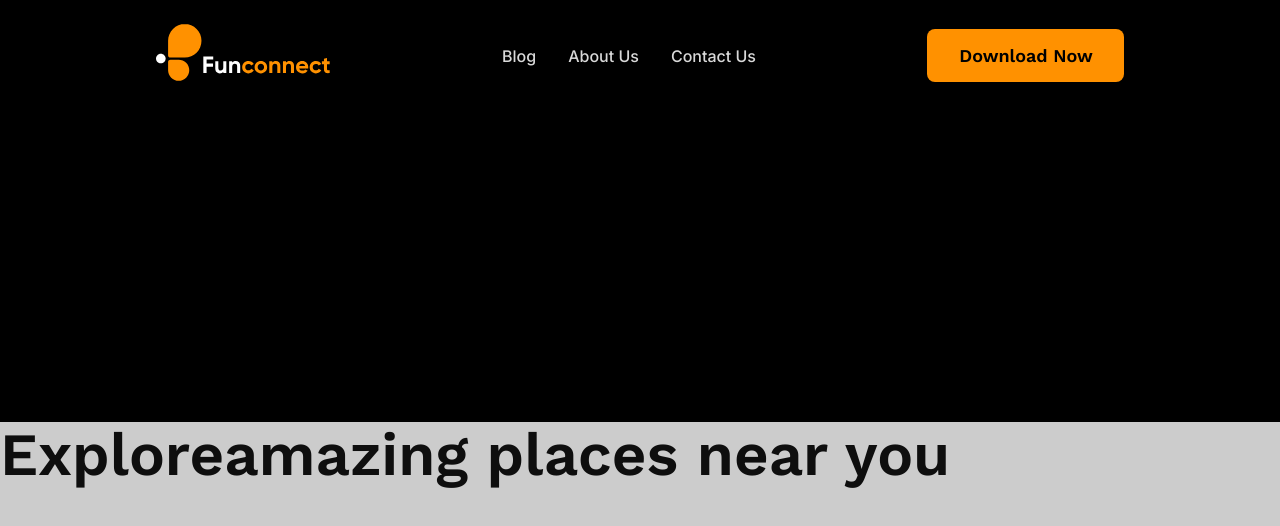
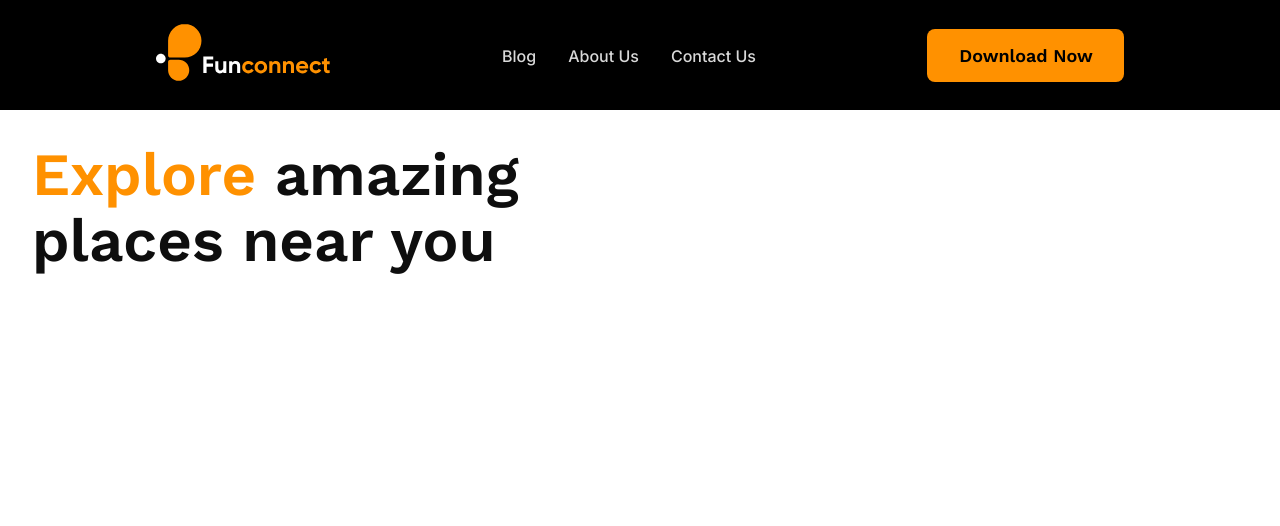
Before and after one commit to Lilianada/FunConnect, a React (Create React App) app: page / in a window 1280 px wide. Shown: the top 526 px of the page. Built offline with nearby package versions, Linux system fonts and the light colour scheme.

Commit message:
Autoprefixer

```diff
--- a/src/components/Hero/Hero.jsx
+++ b/src/components/Hero/Hero.jsx
@@ -4,11 +4,14 @@ import "./Hero.scss";
 export default function Hero() {
   return (
     <section className="heroSection">
-        <div className="hero__content">
-            <h1 className="hero__title">
-                <span className="primaryText">Explore</span>
-                amazing places near you
-            </h1>
+        <div className="heroContent">
+            <div className="heroTexts">
+                <h1 className="heroTitle">
+                    <span className="primaryText">Explore </span>
+                    amazing places near you
+                </h1>
+
+            </div>
         </div>
     </section>
   );
--- a/src/components/Hero/Hero.scss
+++ b/src/components/Hero/Hero.scss
@@ -1,3 +1,21 @@
 .heroSection{
-    background: var(--secondary);
+    background: var(--white);
+    height: 100vh;
+    width: 100%;
+
+    .heroContent{
+        display: flex;
+        padding: 2rem;
+
+        .heroTexts{
+            width: 50%;
+
+            .heroTitle{
+
+                .primaryText{
+                    color: var(--primary);
+                }
+            }
+        }
+    }
 }
--- a/src/index.scss
+++ b/src/index.scss
@@ -205,6 +205,8 @@ button {
     flex-direction: row;
     align-items: center;
     padding: 12px 18px;
+    width: -webkit-fit-content;
+    width: -moz-fit-content;
     width: fit-content;
     // height: 44.28px;
 
```
Also changed, not shown: src/assets/images/EllipseBg.svg (added).
